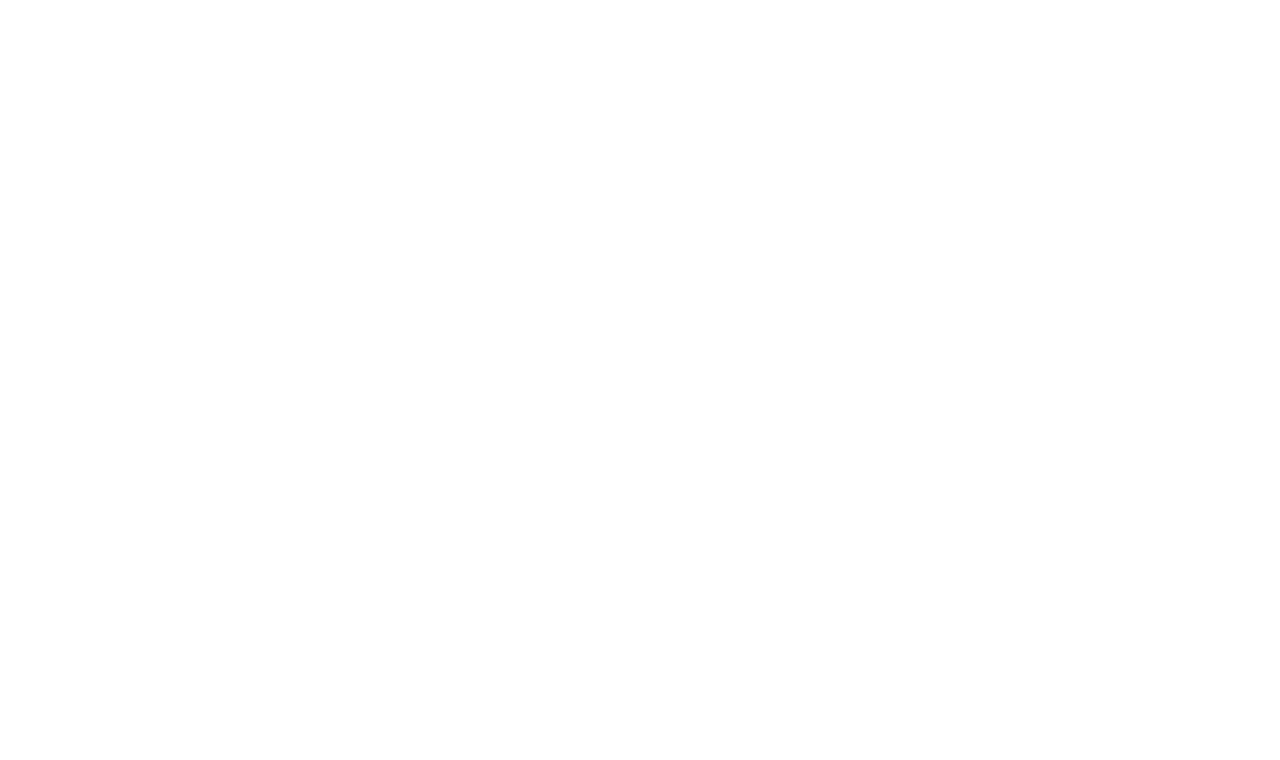
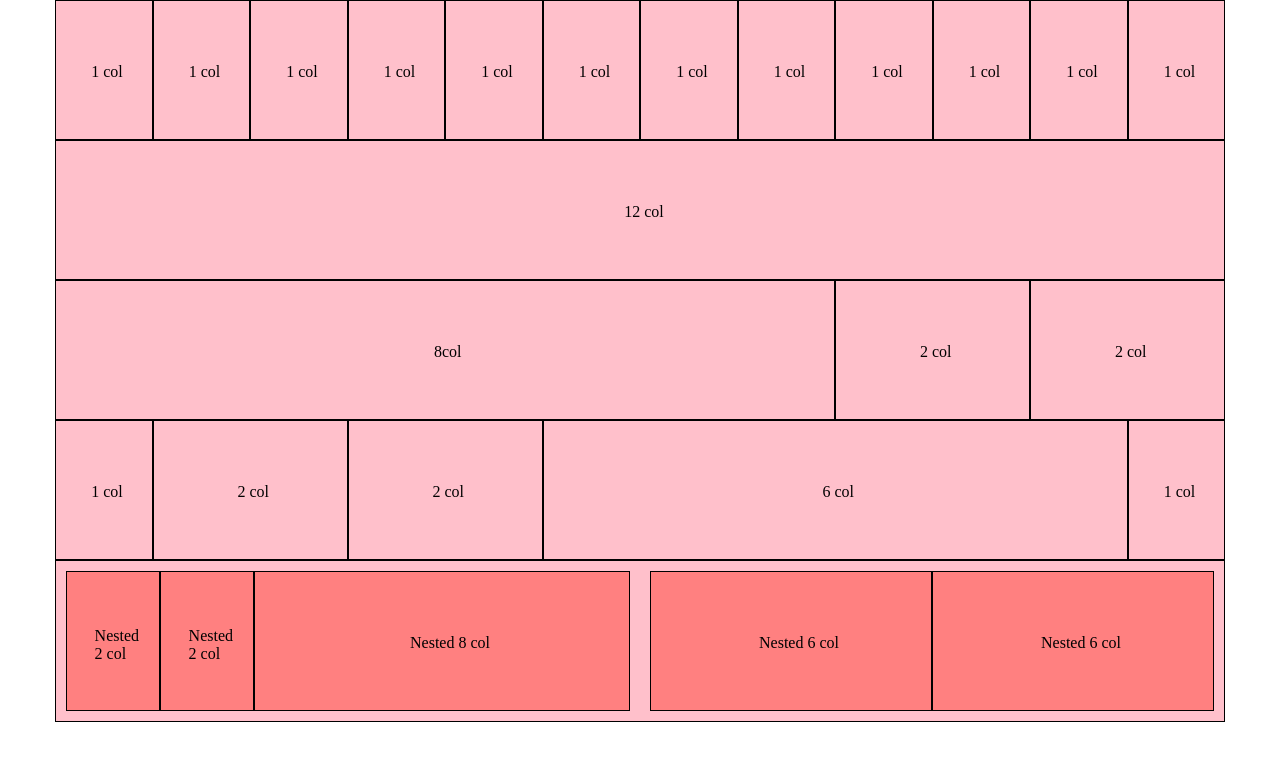
Before and after one commit to AlexMato83/html-css-12bool, a plain HTML site: page index.html in a window 1280 px wide. Drawn offline with Linux system fonts and the light colour scheme.

Commit message:
eseercizio completato
problema sui padding/margin/border nell'umtila riga

```diff
--- a/12bool.css
+++ b/12bool.css
@@ -1,12 +1,23 @@
 /* framework griglia a 12 colonne */
 
-/* regole del contenitore */
+/* regole del contenitore ---------*/
+
 .container {
   max-width: 1170px;
   margin:0 auto;
 }
+.container:after {
+  content: "";
+  display: table;
+  clear: both;
+}
 
-/* regole delle colonne-- */
+/* regole delle colonne---------- */
+[class*="col-"] {
+  float: left;
+  height: 140px;
+  border:1px solid black;
+}
 
 .col-1 {
   width: calc(100% / 12);
@@ -38,22 +49,61 @@
   float: left;
 }
 .col-8 {
-  width: calc((100% / 8)*8);
+  width: calc((100% / 12)*8);
   float: left;
 }
 .col-9 {
-  width: calc((100% / 9)*9);
+  width: calc((100% / 12)*9);
   float: left;
 }
-.col10 {
-  width: calc((100% / 10)*10);
+.col-10 {
+  width: calc((100% / 12)*10);
   float: left;
 }
-.col11 {
-  width: calc((100% / 11)*11);
+.col-11 {
+  width: calc((100% / 12)*11);
   float: left;
 }
-.col12 {
-  width:100% ;
+.col-12 {
+  width: calc((100% / 12) *12);
   float: left;
 }
+
+/* regole di OFFset---------------- */
+
+.col_offset-1 {
+  margin-left: calc(100% / 12);
+}
+.col_offset-2 {
+  margin-left: calc(100% / 12)*2;
+}
+.col_offset-3 {
+  margin-left: calc(100% / 12)*3;
+}
+.col_offset-4 {
+  margin-left: calc(100% / 12)*4;
+}
+.col_offset-5 {
+  margin-left: calc(100% / 12)*5;
+}
+.col_offset-6 {
+  margin-left: calc(100% / 12)*6;
+}
+.col_offset-7 {
+  margin-left: calc(100% / 12)*7;
+}
+.col_offset-8 {
+  margin-left: calc(100% / 12)*8;
+}
+.col_offset-9 {
+  margin-left: calc(100% / 12)*9;
+}
+.col_offset-10 {
+  margin-left: calc(100% / 12)*10;
+}
+.col_offset-11 {
+  margin-left: calc(100% / 12)*11;
+}
+.col_offset-12 {
+  margin-left: calc(100% / 12)*12;
+}
--- a/index.html
+++ b/index.html
@@ -7,9 +7,134 @@
     <title>griglia</title>
   </head>
   <body>
-    <section>
+       <!-- contenitore proncipale -->
+      <div class="container">
+        <!-- inizio PRIMa riga -->
+        <div class="col-1">
+          <p>1 col</p>
 
-    </section>
+        </div>
+        <div class="col-1">
+          <p>1 col</p>
 
+        </div>
+        <div class="col-1">
+          <p>1 col</p>
+
+        </div>
+        <div class="col-1">
+          <p>1 col</p>
+
+        </div>
+        <div class="col-1">
+          <p>1 col</p>
+
+        </div>
+        <div class="col-1">
+          <p>1 col</p>
+
+        </div>
+        <div class="col-1">
+          <p>1 col</p>
+
+        </div>
+        <div class="col-1">
+          <p>1 col</p>
+
+        </div>
+        <div class="col-1">
+          <p>1 col</p>
+
+        </div>
+        <div class="col-1">
+          <p>1 col</p>
+
+        </div>
+        <div class="col-1">
+          <p>1 col</p>
+
+        </div>
+        <div class="col-1">
+          <p>1 col</p>
+
+        </div>
+
+        <!-- fine PRIMA riga------>
+      </div>
+       <!-- inizio SECONDA riga -->
+      <div class="container">
+        <div class="col-12">
+          <p>12 col</p>
+
+        </div>
+
+      </div>
+      <!-- fine SECONDA riga ----->
+      <!-- inizio TERZA riga ----->
+      <div class="container">
+        <div class="col-8">
+          <p>8col</p>
+
+        </div>
+        <div class="col-2">
+          <p>2 col</p>
+
+        </div>
+        <div class="col-2">
+          <p>2 col</p>
+
+        </div>
+
+      </div>
+      <!-- fine TERZA riga------->
+      <!-- inizio QUARTA riga ---->
+      <div class="container">
+        <div class="col-1">
+          <p>1 col</p>
+        </div>
+        <div class="col-2">
+          <p>2 col</p>
+        </div>
+        <div class="col-2">
+          <p>2 col</p>
+        </div>
+        <div class="col-6">
+          <p>6 col</p>
+        </div>
+        <div class="col-1">
+          <p>1 col</p>
+        </div>
+      </div>
+      <!-- fine QUARTA riga ------>
+      <!-- inizio QUINTA riga ---->
+      <div id="padre", class="container">
+      <!-- inizio colonne SX -->
+        <div class="col-6">
+          <div id="colonne_sx"class="container">
+            <div class="col-2">
+              <p>Nested 2 col</p>
+            </div>
+            <div class="col-2">
+              <p>Nested 2 col</p>
+            </div>
+            <div class="col-8">
+              <p>Nested 8 col</p>
+            </div>
+          </div>
+        </div>
+      <!-- fine colonne SX -->
+      <!-- inizio colonne DX -->
+        <div class="col-6">
+          <div id="colonne_dx", class="container">
+            <div class="col-6">
+              <p>Nested 6 col</p>
+            </div>
+            <div class="col-6">
+              <p>Nested 6 col</p>
+            </div>
+          </div>
+        </div>
+      <!-- fine colonne DX -->
+      </div>
   </body>
 </html>
--- a/style.css
+++ b/style.css
@@ -0,0 +1,42 @@
+
+*{
+  margin:0;
+  box-sizing: border-box;
+  padding:0;
+  /* debug ---*/
+
+}
+
+.container {
+   /*------ DEbug:  */
+ /*padding:500px;*/
+ background: pink;
+}
+[class*="col-"] {
+  position: relative;
+}
+p {
+  position: absolute;
+  top:50%;
+  left:50%;
+  transform:translate(-40%, -40%);
+}
+#colonne_dx {
+  background-color: #ff8080;
+  margin-left: 10px;
+
+}
+#colonne_sx {
+  background-color: #ff8080;
+  margin-right: 10px;
+
+}
+#padre {
+  padding:10px;
+  background-color: pink;
+  border:1px solid black;
+
+}
+#padre > .col-6 {
+  border:none;
+}
```
